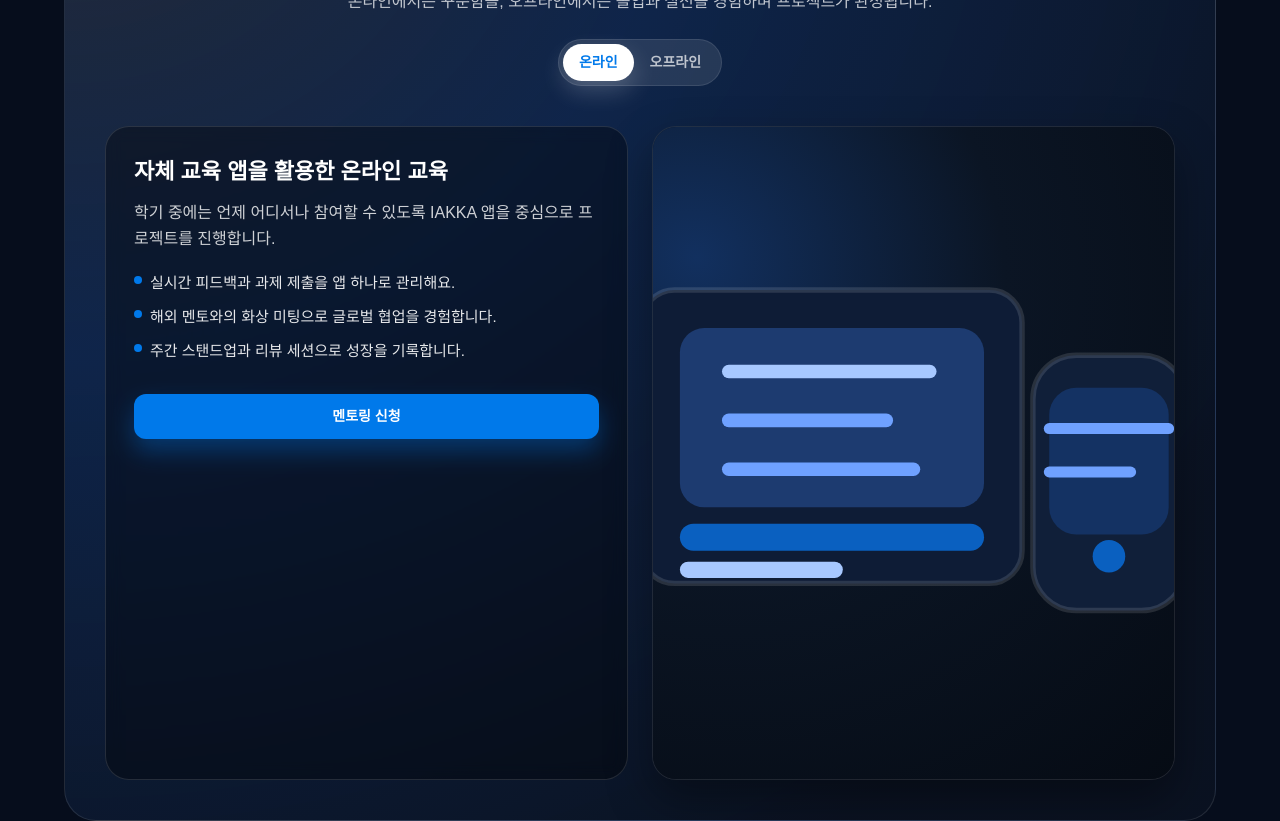
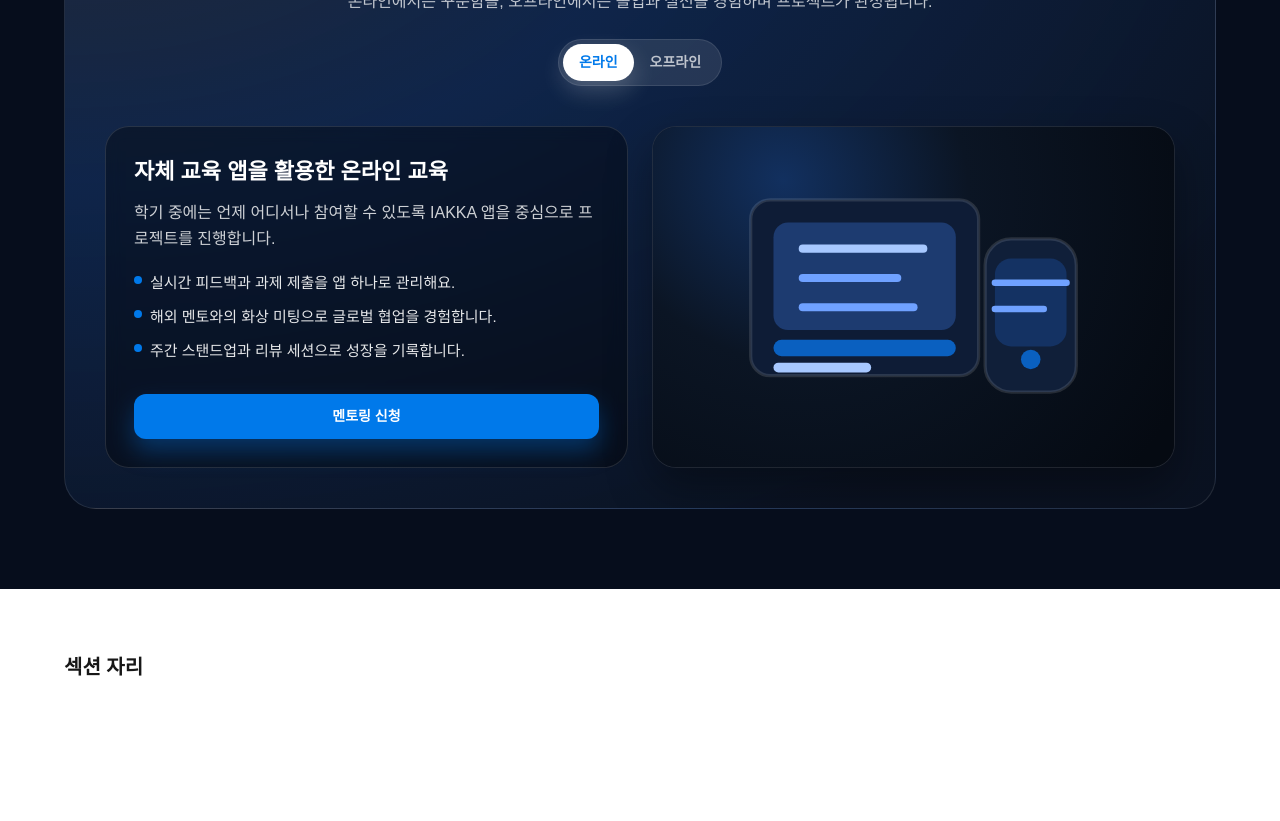
Before and after one commit to WithM2/iakkaweb, a Next.js app: page /ko in a window 1280 px wide. Shown: the part 3120-3941 px from the top of the page. After the commit the page ends 3865 px from the top, so only its background shows below. Built offline with nearby package versions, Linux system fonts and the light colour scheme.

Commit message:
Adjust hybrid cards height alignment

```diff
--- a/src/components/ko/LearningJourneySection.tsx
+++ b/src/components/ko/LearningJourneySection.tsx
@@ -230,7 +230,7 @@ export default function LearningJourneySection() {
             })}
           </div>
 
-          <div className="mt-10 grid gap-6 md:grid-cols-2">
+          <div className="mt-10 grid gap-6 md:grid-cols-2 md:items-stretch">
             <div className="flex flex-col rounded-[24px] border border-white/12 bg-black/35 p-6 text-left backdrop-blur md:p-7">
               <h5 className="text-[20px] font-semibold md:text-[22px]">
                 {activeMode.title}
@@ -262,18 +262,16 @@ export default function LearningJourneySection() {
             {activeMode.galleryImages.map((image) => (
               <div
                 key={image.alt}
-                className="relative overflow-hidden rounded-[24px] border border-white/10 bg-black/30 shadow-[0_20px_45px_rgba(0,0,0,0.35)]"
+                className="group relative h-full overflow-hidden rounded-[24px] border border-white/10 bg-black/30 shadow-[0_20px_45px_rgba(0,0,0,0.35)]"
               >
-                <div className="relative aspect-[4/5] w-full">
                 <Image
                   src={image.src}
                   alt={image.alt}
                   fill
                   sizes="(min-width: 768px) 45vw, 90vw"
-                    className="object-cover"
+                  className="h-full w-full object-cover transition-transform duration-500 group-hover:scale-[1.02]"
                   priority={false}
                 />
-                </div>
               </div>
             ))}
           </div>
```
Lines whose indentation alone changed are shown as unchanged.
